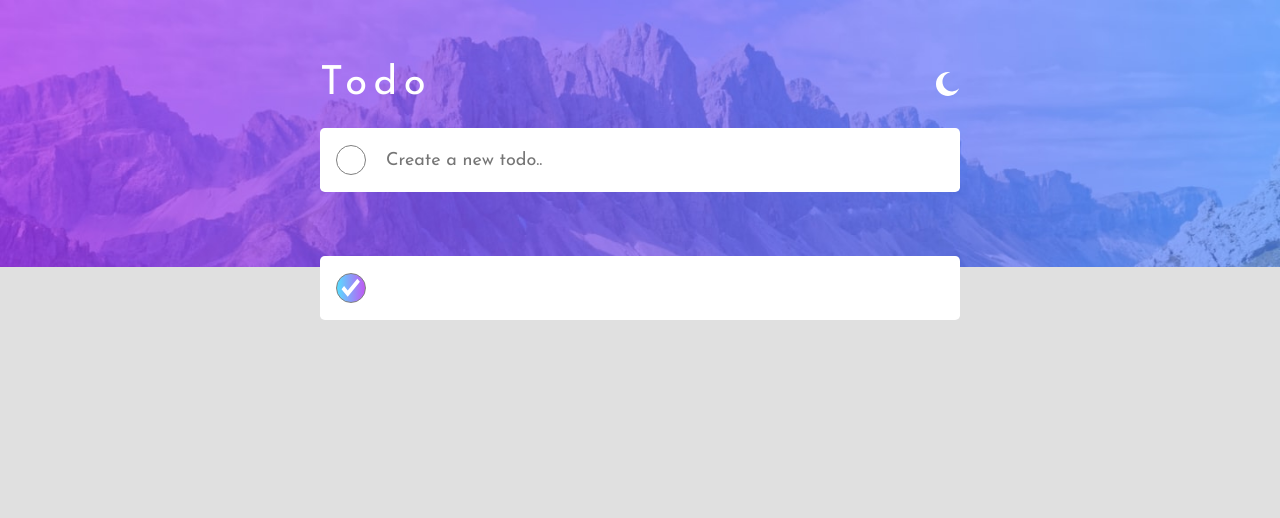
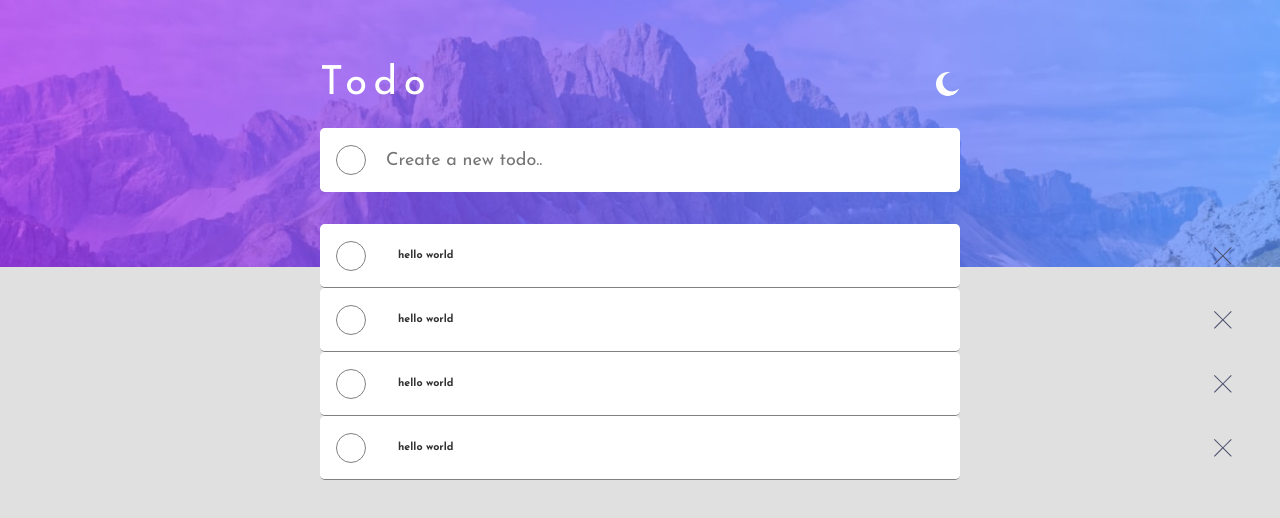
Before and after one commit to francis15-0/Todo-List, a React (Vite) app: page / in a window 1280 px wide. Shown: the top 518 px of the page. Built offline with nearby package versions, Linux system fonts and the light colour scheme.

Commit message:
Added styles and funtionality to the check button

```diff
--- a/src/App.jsx
+++ b/src/App.jsx
@@ -33,6 +33,10 @@ function App() {
       <Header theme={theme} update={setTheme}/>
       <Form />
       <List />
+      <List />
+      <List />
+      <List />
+
 
 
 
--- a/src/components/List.jsx
+++ b/src/components/List.jsx
@@ -1,11 +1,18 @@
+import { useState } from "react"
 
 export default function List(){
+    const [isChecked, setIschecked] = useState(false);
+    function handleClick(){
+        setIschecked(!isChecked)
+    }
     return(
         <>
         <div className="list">
-            <div className="circle-check">
+            <div className={isChecked === false ? "circle-check" : "circle-check circle-checked"} onClick={handleClick}>
                 <img src="images/icon-check.svg" alt="check" />
             </div>
+                <h6>hello world</h6>
+                <img src="images/icon-cross.svg" alt="cross" />
         </div>
 
         </>
--- a/src/index.css
+++ b/src/index.css
@@ -69,7 +69,7 @@ body.dark input{
   align-items: center;
   width: 85%;
   position: relative;
-  margin-bottom: 4rem;
+  margin-bottom: 2rem;
 
 
 }
@@ -110,7 +110,13 @@ body.dark p{
   outline: none;
   display: flex;
   align-items: center;
+  border-bottom: grey solid 1px;
 
+}
+
+img[alt="cross"]{
+  position: absolute;
+  right: 3em;
 }
 
 .circle-check{
@@ -120,9 +126,15 @@ body.dark p{
   border: 1px solid gray;
   margin-left: 1rem;
   display: flex;
-  background: linear-gradient(to right, hsl(192, 100%, 67%), hsl(280, 87%, 65%));
+
   align-items: center;
   justify-content: center;
+  margin-right: 2rem;
+  transition: background 1 ease-in;
+}
+
+.circle-checked{
+  background: linear-gradient(to right, hsl(192, 100%, 67%), hsl(280, 87%, 65%));
 }
 
 img[alt="check"]{
```
